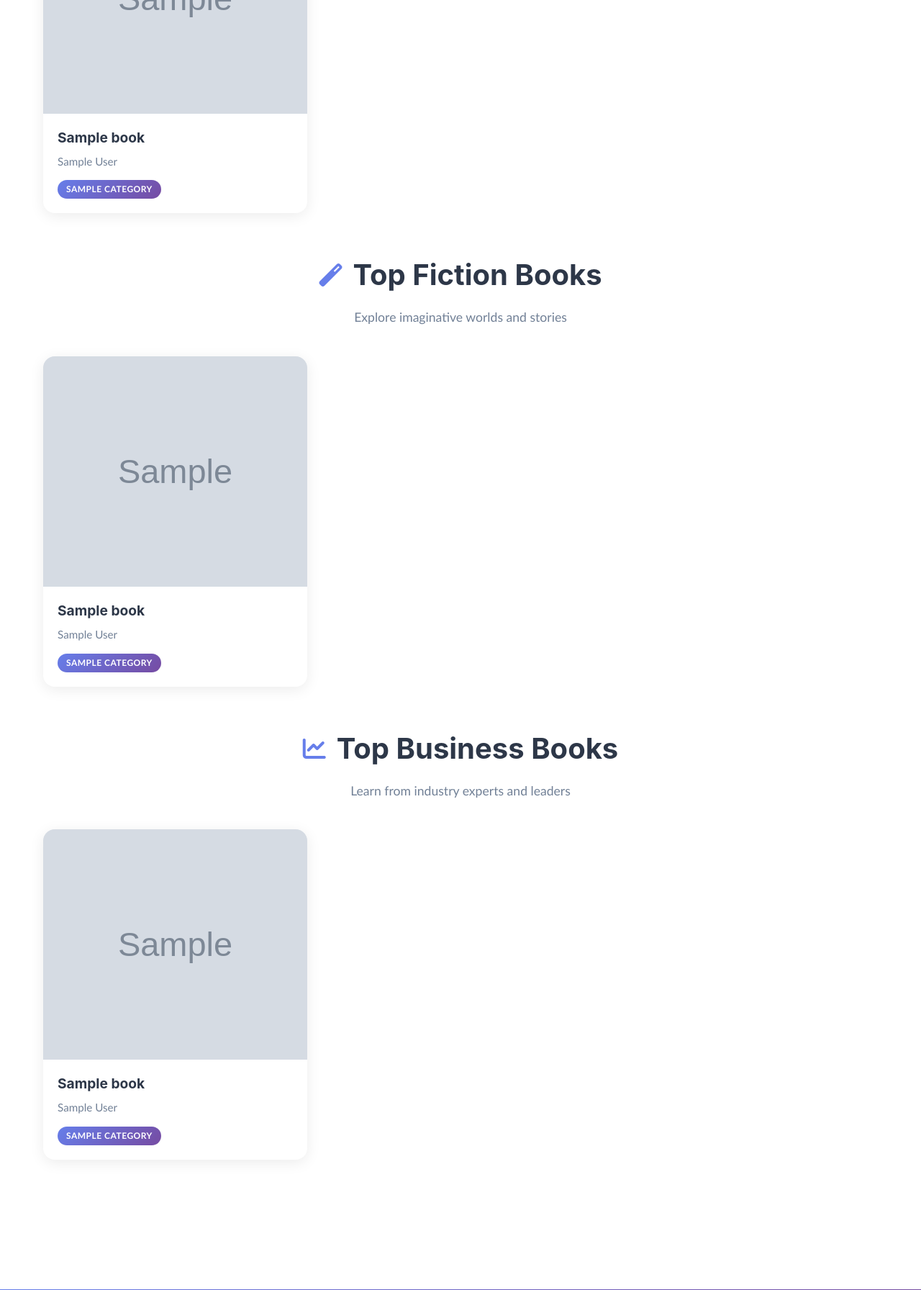
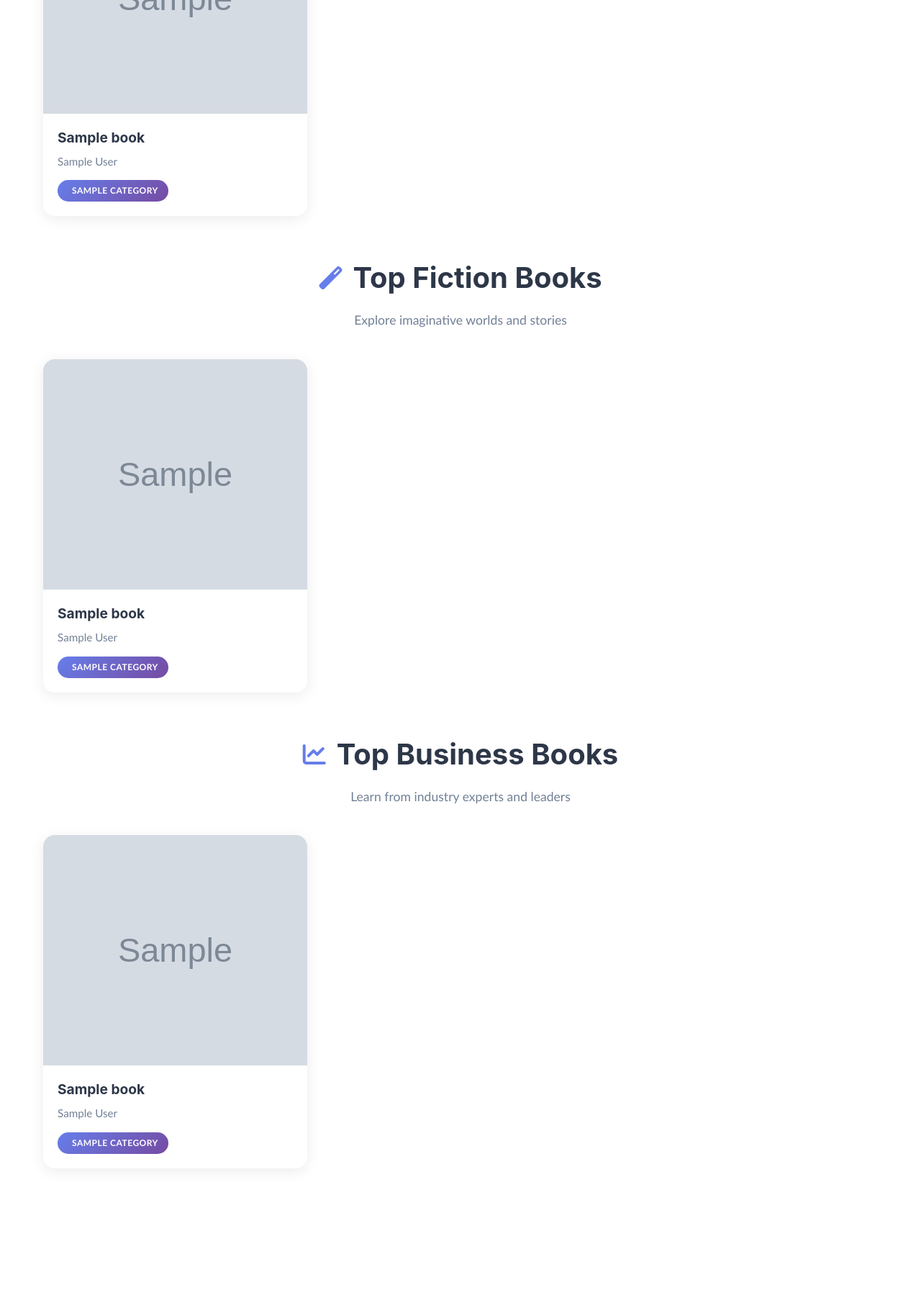
Before and after one commit to georgeklenam/FreeWriter, a Django app: page / in a window 1280 px wide. Shown: the part 958-2750 px from the top of the page at 72% size. Run offline with Django 3.2, Linux system fonts and the light colour scheme; tables that the repository leaves empty hold one stand-in row (values such as "Sample post"); grey boxes marked "Sample" are stand-in pictures; some libraries are stand-ins or nearby versions.

Commit message:
made significant changes 7

```diff
--- a/bookapp/templates/book_detail.html
+++ b/bookapp/templates/book_detail.html
@@ -81,7 +81,10 @@
                     <p class="book-author">{{similar_book.author}}</p>
                     <div class="book-categories">
                         {% for category in similar_book.category.all|slice:":2" %}
-                            <span class="category-tag">{{category.name}}</span>
+                            <span class="category-tag">
+                                <i class="{{category.icon}}"></i>
+                                {{category.name}}
+                            </span>
                         {% endfor %}
                     </div>
                 </div>
--- a/bookapp/templates/home.html
+++ b/bookapp/templates/home.html
@@ -60,7 +60,10 @@
               <p class="book-author">{{book.author}}</p>
               <div class="book-categories">
                 {% for category in book.category.all|slice:":2" %}
-                  <span class="category-tag">{{category.name}}</span>
+                  <span class="category-tag">
+                    <i class="{{category.icon}}"></i>
+                    {{category.name}}
+                  </span>
                 {% endfor %}
               </div>
             </div>
@@ -107,7 +110,10 @@
               <p class="book-author">{{book.author}}</p>
               <div class="book-categories">
                 {% for category in book.category.all|slice:":2" %}
-                  <span class="category-tag">{{category.name}}</span>
+                  <span class="category-tag">
+                    <i class="{{category.icon}}"></i>
+                    {{category.name}}
+                  </span>
                 {% endfor %}
               </div>
             </div>
@@ -154,7 +160,10 @@
               <p class="book-author">{{book.author}}</p>
               <div class="book-categories">
                 {% for category in book.category.all|slice:":2" %}
-                  <span class="category-tag">{{category.name}}</span>
+                  <span class="category-tag">
+                    <i class="{{category.icon}}"></i>
+                    {{category.name}}
+                  </span>
                 {% endfor %}
               </div>
             </div>
--- a/static/css/modern-book-cards.css
+++ b/static/css/modern-book-cards.css
@@ -257,12 +257,26 @@ body {
 .category-tag {
     background: linear-gradient(135deg, #667eea, #764ba2);
     color: white;
-    padding: 4px 12px;
+    padding: 6px 14px;
     border-radius: 20px;
     font-size: 0.75rem;
     font-weight: 600;
     text-transform: uppercase;
     letter-spacing: 0.5px;
+    display: inline-flex;
+    align-items: center;
+    gap: 6px;
+    transition: all 0.3s ease;
+}
+
+.category-tag i {
+    font-size: 0.7rem;
+    opacity: 0.9;
+}
+
+.category-tag:hover {
+    transform: translateY(-1px);
+    box-shadow: 0 4px 12px rgba(102, 126, 234, 0.3);
 }
 
 /* No Books State */
```
Also changed, not shown: bookapp/templates/all_books.html (+8 -5 lines), bookapp/templates/genre_detail.html (+8 -5 lines), bookapp/templates/search_book.html (+5 -2 lines).
